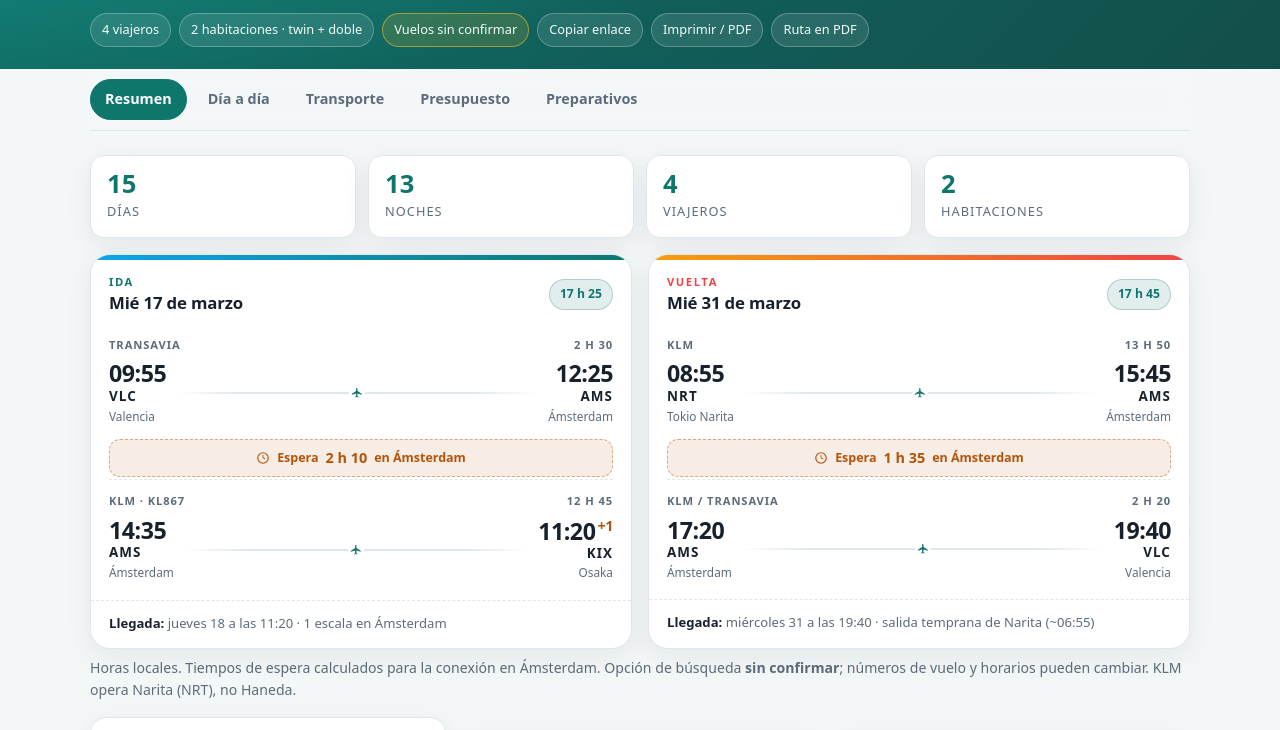
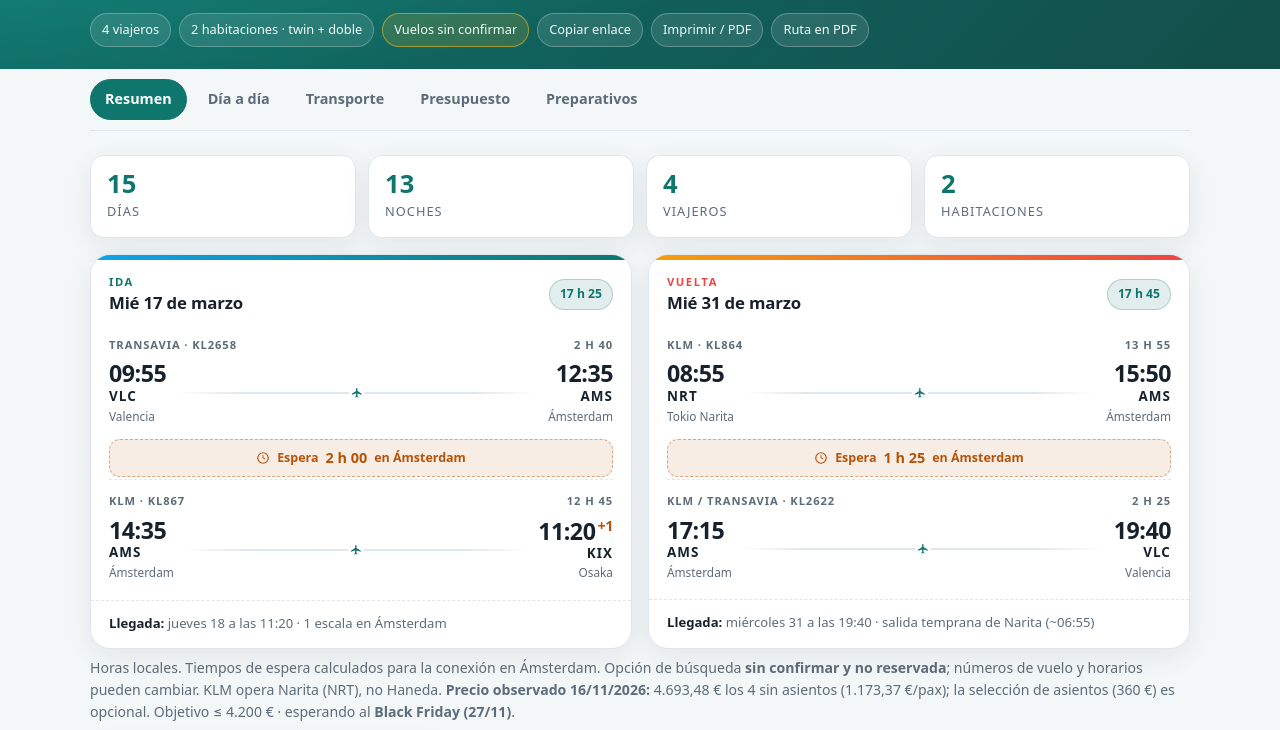
Before and after one commit to jsarrig/viaje-japon-2027, a plain HTML site: page index.html in a window 1280 px wide. Shown: the part 141-871 px from the top of the page. Drawn offline with Linux system fonts and the light colour scheme.

Commit message:
Actualiza horarios y precio de vuelos y la ruta en PDF

```diff
--- a/index.html
+++ b/index.html
@@ -333,14 +333,14 @@ footer .wrap{display:flex; gap:12px; justify-content:space-between; flex-wrap:wr
         </div>
         <div class="fbody">
           <div class="fleg">
-            <div class="fair"><span>Transavia</span><span>2 h 30</span></div>
+            <div class="fair"><span>Transavia · KL2658</span><span>2 h 40</span></div>
             <div class="frow">
               <div class="fpoint"><b>09:55</b><span>VLC</span><small>Valencia</small></div>
               <div class="fline"><svg class="plane" viewBox="0 0 24 24" aria-hidden="true"><path d="M21.5 15.5v-2l-8.5-5.3V3.4a1.4 1.4 0 0 0-2.8 0v4.8L1.7 13.5v2l8.5-2.6v5.4l-2.2 1.6V21l3.6-1 3.6 1v-1.1l-2.2-1.6v-5.4z"/></svg></div>
-              <div class="fpoint r"><b>12:25</b><span>AMS</span><small>Ámsterdam</small></div>
+              <div class="fpoint r"><b>12:35</b><span>AMS</span><small>Ámsterdam</small></div>
             </div>
           </div>
-          <div class="flay"><svg class="clock" viewBox="0 0 24 24" aria-hidden="true"><path d="M12 2a10 10 0 1 0 0 20 10 10 0 0 0 0-20zm0 18a8 8 0 1 1 0-16 8 8 0 0 1 0 16zm.75-13h-1.5v5l4.25 2.55.75-1.23-3.5-2.07z"/></svg><span>Espera</span><b>2 h 10</b><span>en Ámsterdam</span></div>
+          <div class="flay"><svg class="clock" viewBox="0 0 24 24" aria-hidden="true"><path d="M12 2a10 10 0 1 0 0 20 10 10 0 0 0 0-20zm0 18a8 8 0 1 1 0-16 8 8 0 0 1 0 16zm.75-13h-1.5v5l4.25 2.55.75-1.23-3.5-2.07z"/></svg><span>Espera</span><b>2 h 00</b><span>en Ámsterdam</span></div>
           <div class="fleg">
             <div class="fair"><span>KLM · KL867</span><span>12 h 45</span></div>
             <div class="frow">
@@ -360,18 +360,18 @@ footer .wrap{display:flex; gap:12px; justify-content:space-between; flex-wrap:wr
         </div>
         <div class="fbody">
           <div class="fleg">
-            <div class="fair"><span>KLM</span><span>13 h 50</span></div>
+            <div class="fair"><span>KLM · KL864</span><span>13 h 55</span></div>
             <div class="frow">
               <div class="fpoint"><b>08:55</b><span>NRT</span><small>Tokio Narita</small></div>
               <div class="fline"><svg class="plane" viewBox="0 0 24 24" aria-hidden="true"><path d="M21.5 15.5v-2l-8.5-5.3V3.4a1.4 1.4 0 0 0-2.8 0v4.8L1.7 13.5v2l8.5-2.6v5.4l-2.2 1.6V21l3.6-1 3.6 1v-1.1l-2.2-1.6v-5.4z"/></svg></div>
-              <div class="fpoint r"><b>15:45</b><span>AMS</span><small>Ámsterdam</small></div>
+              <div class="fpoint r"><b>15:50</b><span>AMS</span><small>Ámsterdam</small></div>
             </div>
           </div>
-          <div class="flay"><svg class="clock" viewBox="0 0 24 24" aria-hidden="true"><path d="M12 2a10 10 0 1 0 0 20 10 10 0 0 0 0-20zm0 18a8 8 0 1 1 0-16 8 8 0 0 1 0 16zm.75-13h-1.5v5l4.25 2.55.75-1.23-3.5-2.07z"/></svg><span>Espera</span><b>1 h 35</b><span>en Ámsterdam</span></div>
+          <div class="flay"><svg class="clock" viewBox="0 0 24 24" aria-hidden="true"><path d="M12 2a10 10 0 1 0 0 20 10 10 0 0 0 0-20zm0 18a8 8 0 1 1 0-16 8 8 0 0 1 0 16zm.75-13h-1.5v5l4.25 2.55.75-1.23-3.5-2.07z"/></svg><span>Espera</span><b>1 h 25</b><span>en Ámsterdam</span></div>
           <div class="fleg">
-            <div class="fair"><span>KLM / Transavia</span><span>2 h 20</span></div>
+            <div class="fair"><span>KLM / Transavia · KL2622</span><span>2 h 25</span></div>
             <div class="frow">
-              <div class="fpoint"><b>17:20</b><span>AMS</span><small>Ámsterdam</small></div>
+              <div class="fpoint"><b>17:15</b><span>AMS</span><small>Ámsterdam</small></div>
               <div class="fline"><svg class="plane" viewBox="0 0 24 24" aria-hidden="true"><path d="M21.5 15.5v-2l-8.5-5.3V3.4a1.4 1.4 0 0 0-2.8 0v4.8L1.7 13.5v2l8.5-2.6v5.4l-2.2 1.6V21l3.6-1 3.6 1v-1.1l-2.2-1.6v-5.4z"/></svg></div>
               <div class="fpoint r"><b>19:40</b><span>VLC</span><small>Valencia</small></div>
             </div>
@@ -380,7 +380,7 @@ footer .wrap{display:flex; gap:12px; justify-content:space-between; flex-wrap:wr
         <div class="ffoot"><b>Llegada:</b> miércoles 31 a las 19:40 · salida temprana de Narita (~06:55)</div>
       </article>
     </div>
-    <p class="muted flightnote">Horas locales. Tiempos de espera calculados para la conexión en Ámsterdam. Opción de búsqueda <b>sin confirmar</b>; números de vuelo y horarios pueden cambiar. KLM opera Narita (NRT), no Haneda.</p>
+    <p class="muted flightnote">Horas locales. Tiempos de espera calculados para la conexión en Ámsterdam. Opción de búsqueda <b>sin confirmar y no reservada</b>; números de vuelo y horarios pueden cambiar. KLM opera Narita (NRT), no Haneda. <b>Precio observado 16/11/2026:</b> 4.693,48 € los 4 sin asientos (1.173,37 €/pax); la selección de asientos (360 €) es opcional. Objetivo ≤ 4.200 € · esperando al <b>Black Friday (27/11)</b>.</p>
 
     <div class="grid">
       <div class="card">
@@ -578,7 +578,7 @@ const CITY = {
 const DAYS = [
   { n:1, date:'Mié 17 mar', city:'vuelo', title:'Valencia → Osaka', sleep:'En vuelo',
     map:'Kansai International Airport',
-    items:['VLC 09:55 → AMS 12:25 · Transavia (2 h 30)','Espera 2 h 10 en Ámsterdam','AMS 14:35 → KIX 11:20 (+1) · KLM KL867 (12 h 45)','eSIM, seguro y SUICA preparados'] },
+    items:['VLC 09:55 → AMS 12:35 · Transavia KL2658 (2 h 40)','Espera 2 h 00 en Ámsterdam','AMS 14:35 → KIX 11:20 (+1) · KLM KL867 (12 h 45)','eSIM, seguro y SUICA preparados'] },
   { n:2, date:'Jue 18 mar', city:'kioto', title:'Llegada y traslado a Kioto', sleep:'Kioto',
     map:'Nishiki Market Kyoto',
     items:[
@@ -701,7 +701,7 @@ const DAYS = [
     ] },
   { n:15, date:'Mié 31 mar', city:'vuelo', title:'Tokio → Valencia', sleep:'—',
     map:'Narita Airport',
-    items:['Hotel → Narita (NRT)','NRT 08:55 → AMS 15:45 · KLM (13 h 50)','Espera 1 h 35 en Ámsterdam','AMS 17:20 → VLC 19:40 · KLM/Transavia (2 h 20)','Estar en Narita ~06:55: salir ~05:45 o dormir cerca'] }
+    items:['Hotel → Narita (NRT)','NRT 08:55 → AMS 15:50 · KLM KL864 (13 h 55)','Espera 1 h 25 en Ámsterdam','AMS 17:15 → VLC 19:40 · Transavia KL2622 (2 h 25)','Estar en Narita ~06:55: salir ~05:45 o dormir cerca'] }
 ];
 
 const TRANSPORT = [
@@ -744,7 +744,7 @@ const BUDGET = [
   { id:'osaka', c:'Hotel Osaka · APA Namba Ekimae Tower', note:'20–24 mar · 4 noches · 2 hab. · desayuno no incluido', eur:663, confirmed:true, paid:'destino' },
   { id:'takayama', c:'Hotel Takayama · Spa Hotel Alpina', note:'24–26 mar · 2 noches · 2 hab. · desayuno incluido', eur:359.31, confirmed:true, paid:'destino' },
   { id:'tokio', c:'Hotel Tokio · APA Yamanote Otsuka Ekimae Tower', note:'26–31 mar · 5 noches · 2 hab. · sin desayuno · cancela 24 mar', eur:1176, confirmed:true, paid:'destino' },
-  { id:'vuelos', c:'Vuelos KLM/Transavia (4)', note:'opción sin confirmar', eur:3800, confirmed:false, paid:'pending' },
+  { id:'vuelos', c:'Vuelos KLM/Transavia (4)', note:'observado 16/11 · 1.173,37 €/pax · sin asientos', eur:4693.48, confirmed:false, paid:'pending' },
   { id:'usj', c:'USJ + Express Pass 4 (4)', note:'23 mar · precio dinámico', eur:730, confirmed:false, paid:'pending' },
   { id:'transporte', c:'Transporte (trenes, buses, ferry)', note:'≈ 71.900 ¥/persona', eur:1900, confirmed:false, paid:'pending' },
   { id:'entradas', c:'Entradas y extras', note:'templos, teamLab, etc.', eur:250, confirmed:false, paid:'pending' },
```
Also changed, not shown: 1 other file.
